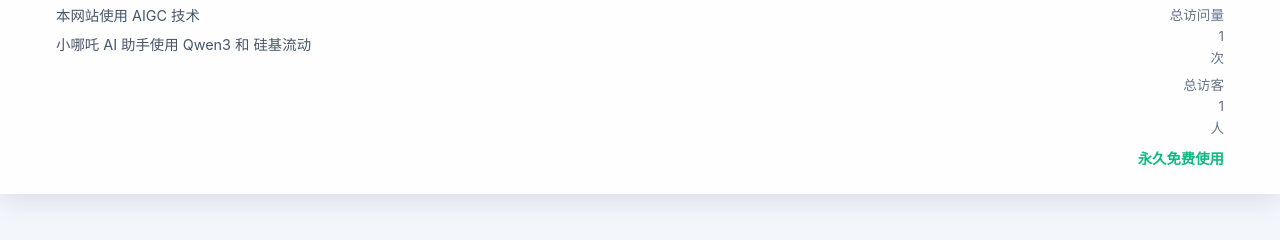
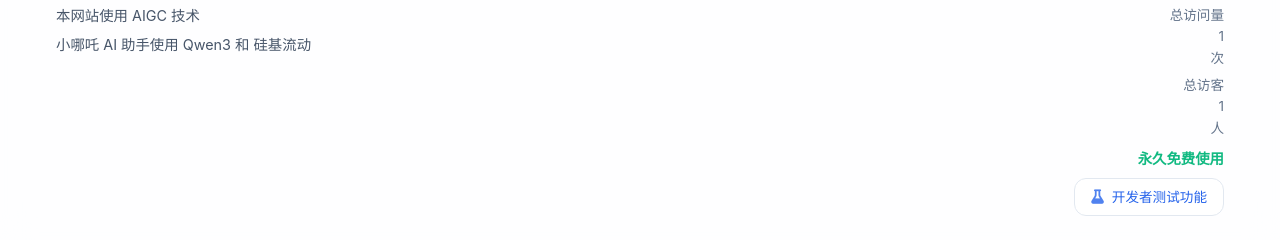
Before and after one commit to xymn2023/NezhaJSONTools, a plain HTML site: page index.html in a window 1280 px wide. Shown: the part 2214-2454 px from the top of the page. Before the commit the page ends 2408 px from the top, so only its background shows below. Drawn offline with Linux system fonts and the light colour scheme; some packages are replaced by stand-ins of ours; a script that the page names is missing.

Commit message:
Add developer test button to footer and styles
Added a '开发者测试功能' button linking to test-theme.html in the footer of alert.html, index.html, and traffic.html. Introduced new .dev-test-btn styles in styles.css for consistent appearance and hover effects.

```diff
--- a/index.html
+++ b/index.html
@@ -315,6 +315,9 @@
                     <span id="busuanzi_container_site_uv">总访客 <span id="busuanzi_value_site_uv"></span> 人</span>
                 </div>
                 <p class="footer-note">永久免费使用</p>
+                <p><a href="test-theme.html" class="dev-test-btn">
+                    <i class="fas fa-flask"></i> 开发者测试功能
+                </a></p>
             </div>
         </div>
     </footer>
--- a/styles.css
+++ b/styles.css
@@ -1641,6 +1641,58 @@ textarea::-webkit-scrollbar-thumb:hover { background: var(--text-muted); }
     font-size: 0.9rem !important;
 }
 
+/* 开发者测试按钮样式 */
+.dev-test-btn {
+    display: inline-flex;
+    align-items: center;
+    gap: 0.5rem;
+    padding: 0.5rem 1rem;
+    background: var(--glass-bg);
+    backdrop-filter: var(--backdrop-blur);
+    -webkit-backdrop-filter: var(--backdrop-blur);
+    border: 1px solid var(--glass-border);
+    border-radius: 0.75rem;
+    color: var(--text-secondary);
+    text-decoration: none;
+    font-size: 0.85rem;
+    font-weight: 500;
+    transition: all 0.3s ease;
+    position: relative;
+    overflow: hidden;
+}
+
+.dev-test-btn::before {
+    content: '';
+    position: absolute;
+    top: 0;
+    left: -100%;
+    width: 100%;
+    height: 100%;
+    background: var(--gradient-accent);
+    transition: left 0.3s ease;
+    z-index: -1;
+}
+
+.dev-test-btn:hover::before {
+    left: 0;
+}
+
+.dev-test-btn:hover {
+    color: white;
+    transform: translateY(-2px);
+    box-shadow: var(--shadow-md);
+    border-color: var(--accent-color);
+}
+
+.dev-test-btn i {
+    font-size: 0.9rem;
+    opacity: 0.8;
+}
+
+.dev-test-btn:hover i {
+    opacity: 1;
+}
+
 /* 响应式页脚 */
 @media (max-width: 768px) {
     .footer-content {
```
Also changed, not shown: alert.html (+3 -0 lines), traffic.html (+3 -0 lines).
